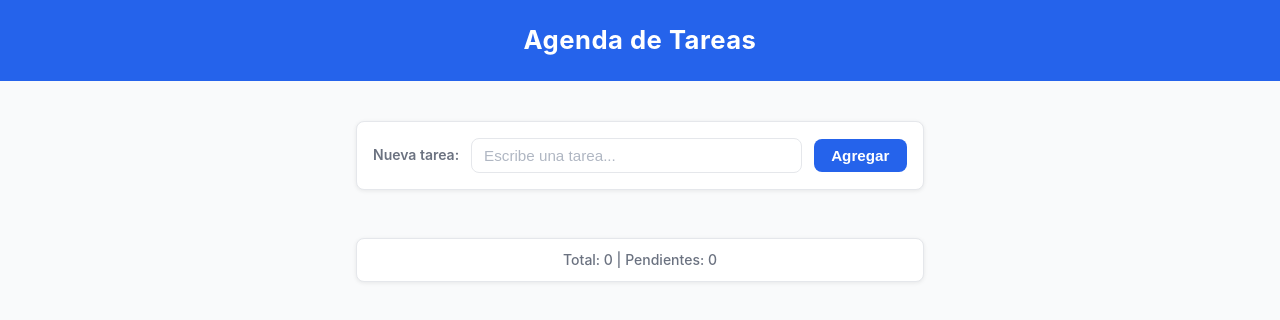
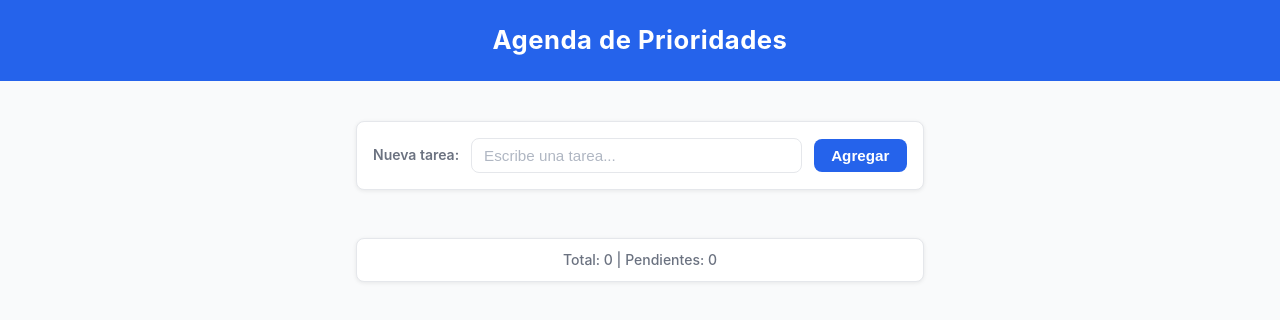
Before and after one commit to IvanB012/gitflowivan, a plain HTML site: page index.html in a window 1280 px wide. Drawn offline with Linux system fonts and the light colour scheme.

Commit message:
feat: cambio de titulo principal del html

```diff
--- a/index.html
+++ b/index.html
@@ -12,7 +12,7 @@
 <body>
 
     <header>
-        <h1>Agenda de Tareas</h1>
+        <h1>Agenda de Prioridades</h1>
     </header>
 
     <main>
```
